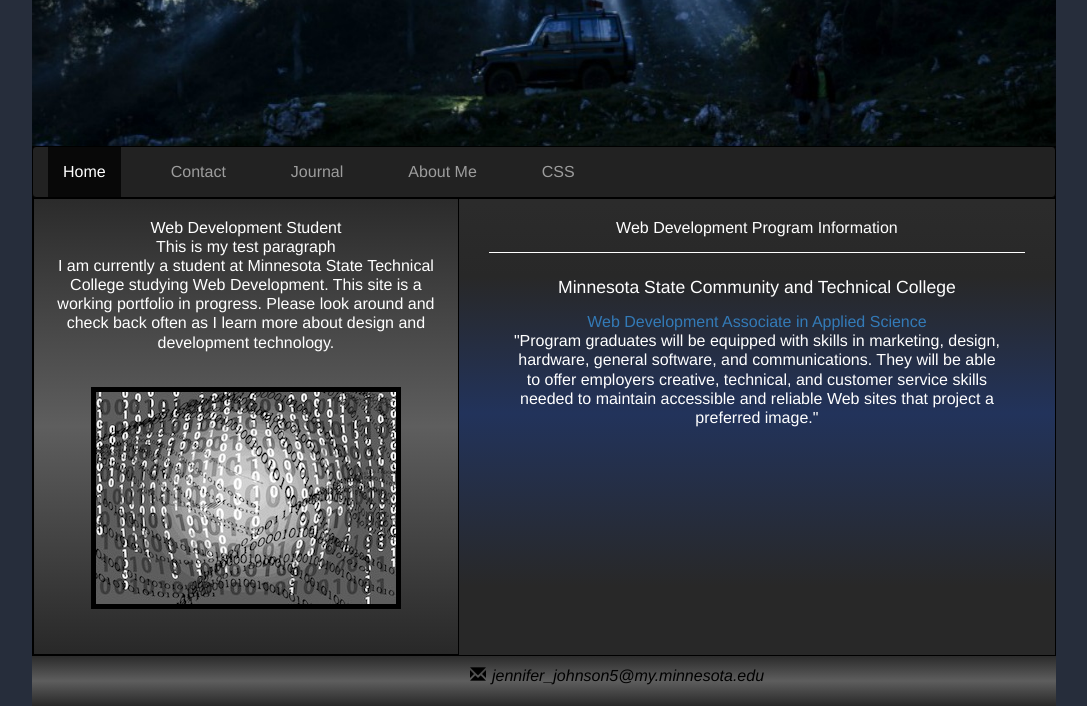
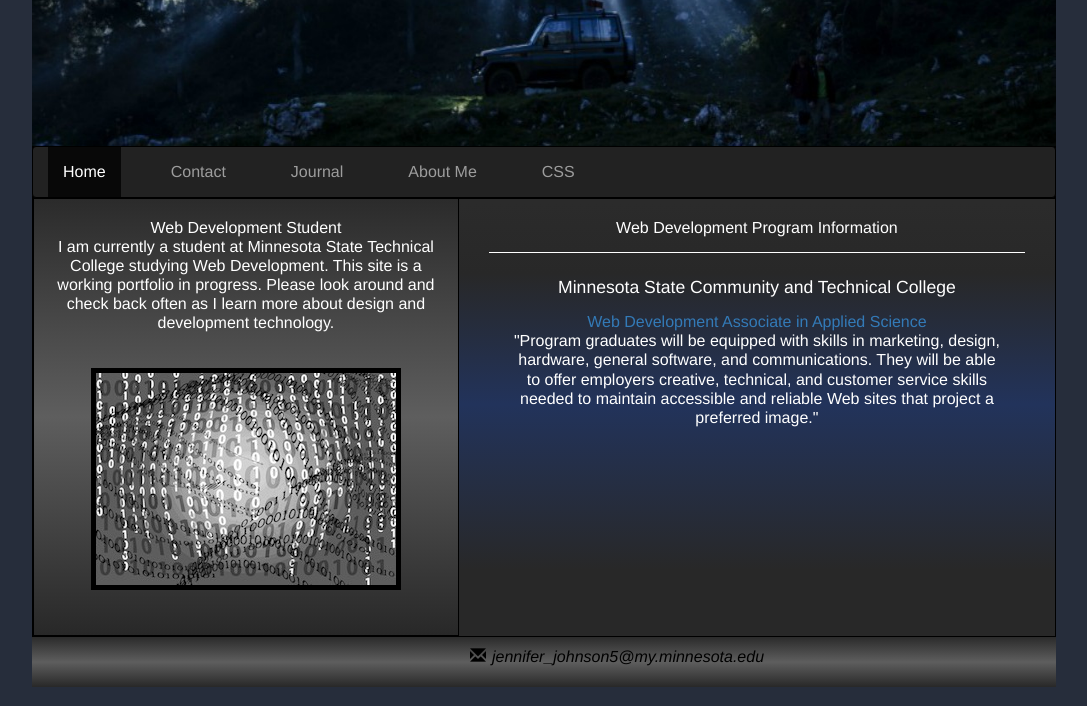
Before and after one commit to jenjeep7/Portfolio_Nov2015, a plain HTML site: page index.html in a window 1280 px wide. Shown: the part 154-860 px from the top of the page, without its empty margins (96-1183 px from the left). Drawn offline with nearby package versions, Linux system fonts and the light colour scheme.

Commit message:
undo
I removed the test paragraph

```diff
--- a/index.html
+++ b/index.html
@@ -49,7 +49,7 @@
 
           <div class="col-sm-5 webdev">
           <h2>Web Development Student</h2>
-          <p>This is my test paragraph</p>
+
 
           <p> I am currently a student at Minnesota State Technical College studying Web Development. This site is a working
           portfolio in progress.  Please look around and check back often as I learn more about design and development technology.</p>
```
